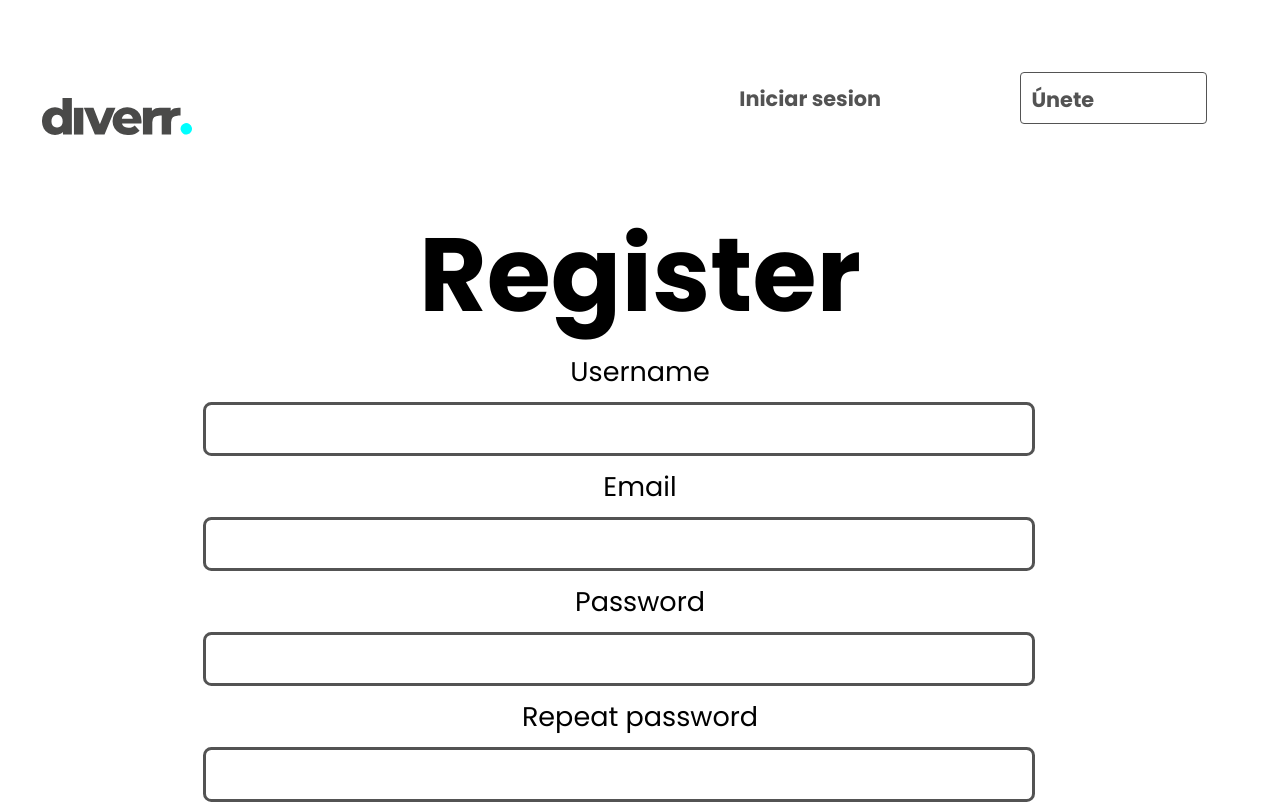
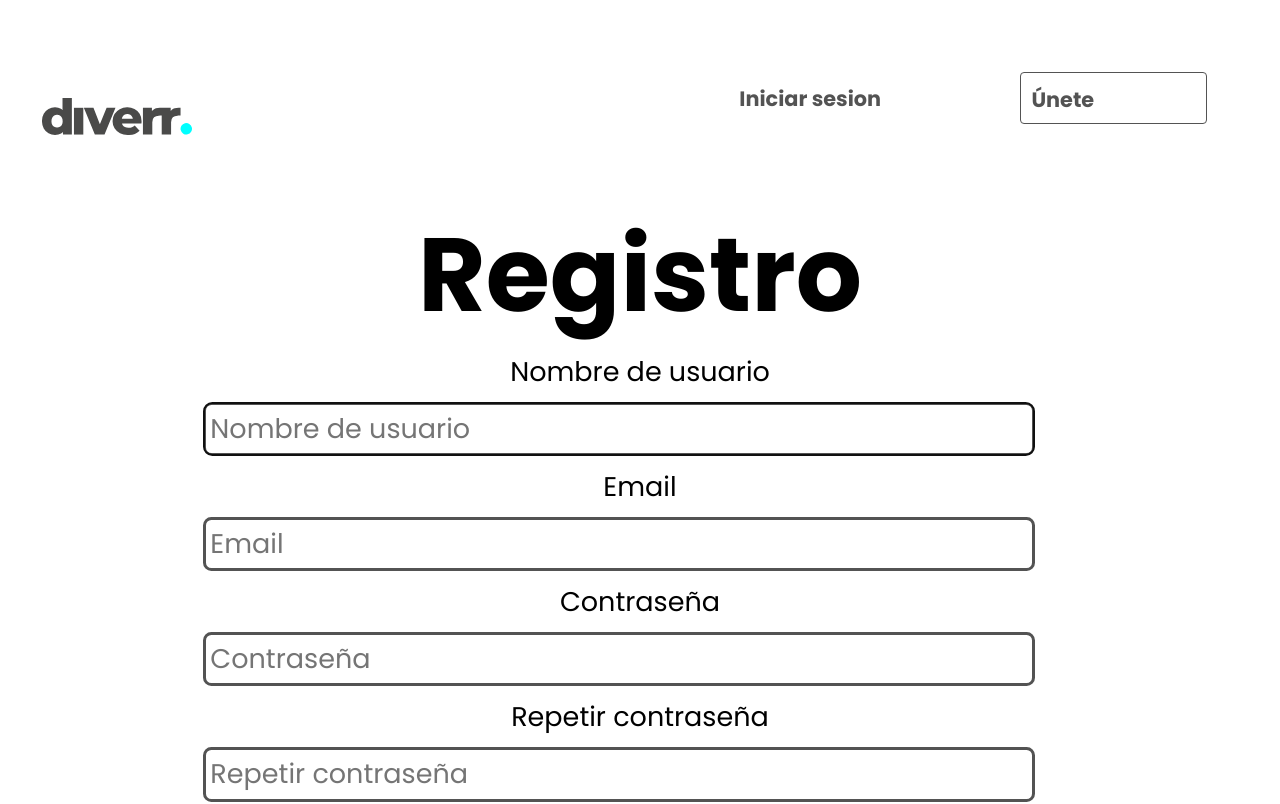
Before and after one commit to mjwhite10/diverr, a React (Create React App) app in the folder frontend/: page /register in a window 1280 px wide. Shown: the top 804 px of the page. Built offline with nearby package versions, Linux system fonts and the light colour scheme.

Commit message:
modificación Inputfieldform

```diff
--- a/frontend/src/components/Emoji.jsx
+++ /dev/null
@@ -1,3 +0,0 @@
-export const Emoji = props => {
-  return <span>{props.symbol}</span>;
-};
--- a/frontend/src/components/InputFieldName.jsx
+++ b/frontend/src/components/InputFieldName.jsx
@@ -1,18 +1,18 @@
-import { useState } from "react";
-
 export const InputFieldName = props => {
-  const { label, type, id, name } = props;
-
-  const [value, setValue] = useState("");
-
-  const onChange = e => {
-    setValue(e.target.value);
-  };
+  const { label, type, id, name, error, placeholder, autofocus } = props;
 
   return (
     <fieldset>
       <label htmlFor={id}>{label}</label>
-      <input type={type} id={id} name={name} onChange={onChange} />
+      <input
+        type={type}
+        id={id}
+        name={name}
+        placeholder={placeholder}
+        autoFocus={autofocus}
+      />
+      {error && <span>❌</span>}
+      {error && <p style={{ color: "red" }}>{error}</p>}
     </fieldset>
   );
 };
--- a/frontend/src/pages/RegisterPage.css
+++ b/frontend/src/pages/RegisterPage.css
@@ -11,7 +11,6 @@ body {
 
 form {
   display: inline-block;
-  text-align: center;
   gap: 4rem;
 }
 
--- a/frontend/src/pages/RegisterPage.jsx
+++ b/frontend/src/pages/RegisterPage.jsx
@@ -1,5 +1,4 @@
 import { Link } from "react-router-dom";
-import { Emoji } from "../components/Emoji";
 import { useNavigate } from "react-router-dom";
 import { useState } from "react";
 import { registerUserService } from "../services";
@@ -14,66 +13,87 @@ const RegisterPage = () => {
   const [pass1, setPass1] = useState("");
   const [pass2, setPass2] = useState("");
   const [error, setError] = useState("");
+  const [errorUsername, setErrorUsername] = useState("");
+  const [errorMail, setErrorMail] = useState("");
+  const [errorPass, setErrorPass] = useState("");
 
   const handleForm = async e => {
     e.preventDefault();
 
-    if (!username || !email || !pass1) {
-      setError("You must fill every field");
+    if (!username) {
+      setErrorUsername("El nombre de usuario es obligatorio");
+    } else if (!email) {
+      setErrorMail("El email es obligatorio");
+    } else if (!pass1 || !pass2) {
+      setErrorPass("Los campos de contraseña son obligatorios");
     } else if (pass1 !== pass2) {
-      setError("Passwords do not match");
+      setErrorPass("Las contraseñas deben ser iguales");
     }
 
     try {
       await registerUserService({ username, email, password: pass1 });
 
       navigate("/login");
-    } catch (error) {}
+    } catch (error) {
+      setError(error.message);
+    }
   };
 
   return (
     <section>
-      <h1>Register</h1>
+      <h1>Registro</h1>
       <form onSubmit={handleForm}>
         <InputFieldName
-          label="Username"
-          type="text"
-          id="username"
+          label={"Nombre de usuario"}
+          placeholder={"Nombre de usuario"}
+          type={"text"}
+          id={"username"}
           required
+          autofocus={"autofocus"}
           onChange={e => setUsername(e.target.value)}
-        />
+        >
+          {error ? <p>{`${setErrorUsername}`}</p> : null}
+        </InputFieldName>
+
         <InputFieldName
-          label="Email"
-          type="email"
-          id="email"
-          name="email"
+          label={"Email"}
+          placeholder={"Email"}
+          type={"email"}
+          id={"email"}
+          name={"email"}
           required
           onChange={e => setEmail(e.target.value)}
-        />
+        >
+          {error ? <p>{`${setErrorMail}`}</p> : null}
+        </InputFieldName>
+
         <InputFieldName
-          label="Password"
-          type="password"
-          id="password"
-          name="password"
+          label={"Contraseña"}
+          placeholder={"Contraseña"}
+          type={"password"}
+          id={"password"}
+          name={"password"}
           required
           onChange={e => setPass1(e.target.value)}
-        />
+        >
+          {error ? <p>{`${setErrorPass}`}</p> : null}
+        </InputFieldName>
+
         <InputFieldName
-          label="Repeat password"
-          type="password"
-          id="pass2"
-          name="pass2"
+          label={"Repetir contraseña"}
+          placeholder={"Repetir contraseña"}
+          type={"password"}
+          id={"pass2"}
+          name={"pass2"}
           required
           onChange={e => setPass2(e.target.value)}
-        />
+        >
+          <p>{`${setErrorPass}`}</p>
+        </InputFieldName>
 
-        <button>Register </button>
-        {error ? (
-          <p style={{ color: "red" }}>
-            {error} <Emoji label="crossmark" symbol="❌" />
-          </p>
-        ) : null}
-        <Link to="/login">Already a member? Log in</Link>
+        <button>¡Únete!</button>
+
+        <Link to="/login">¿Ya eres miembro? Ingresa</Link>
       </form>
     </section>
   );
```
